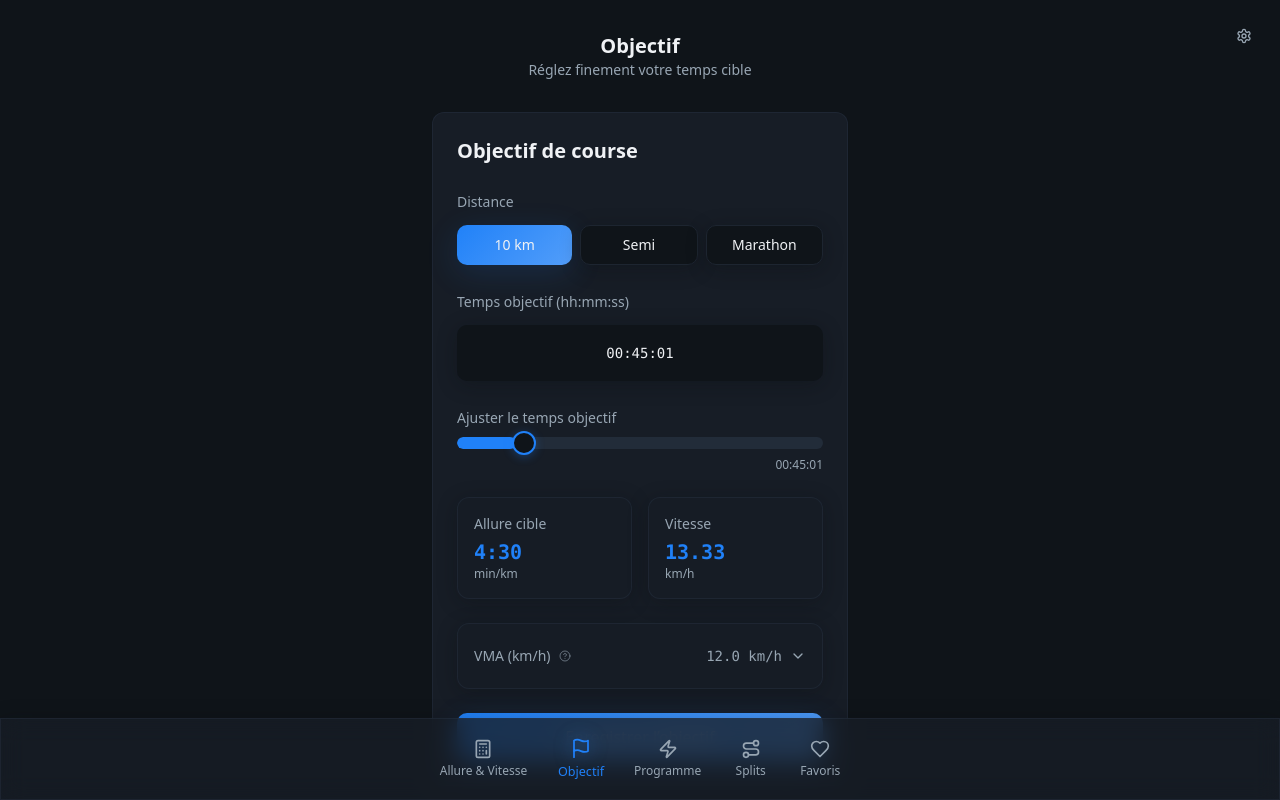
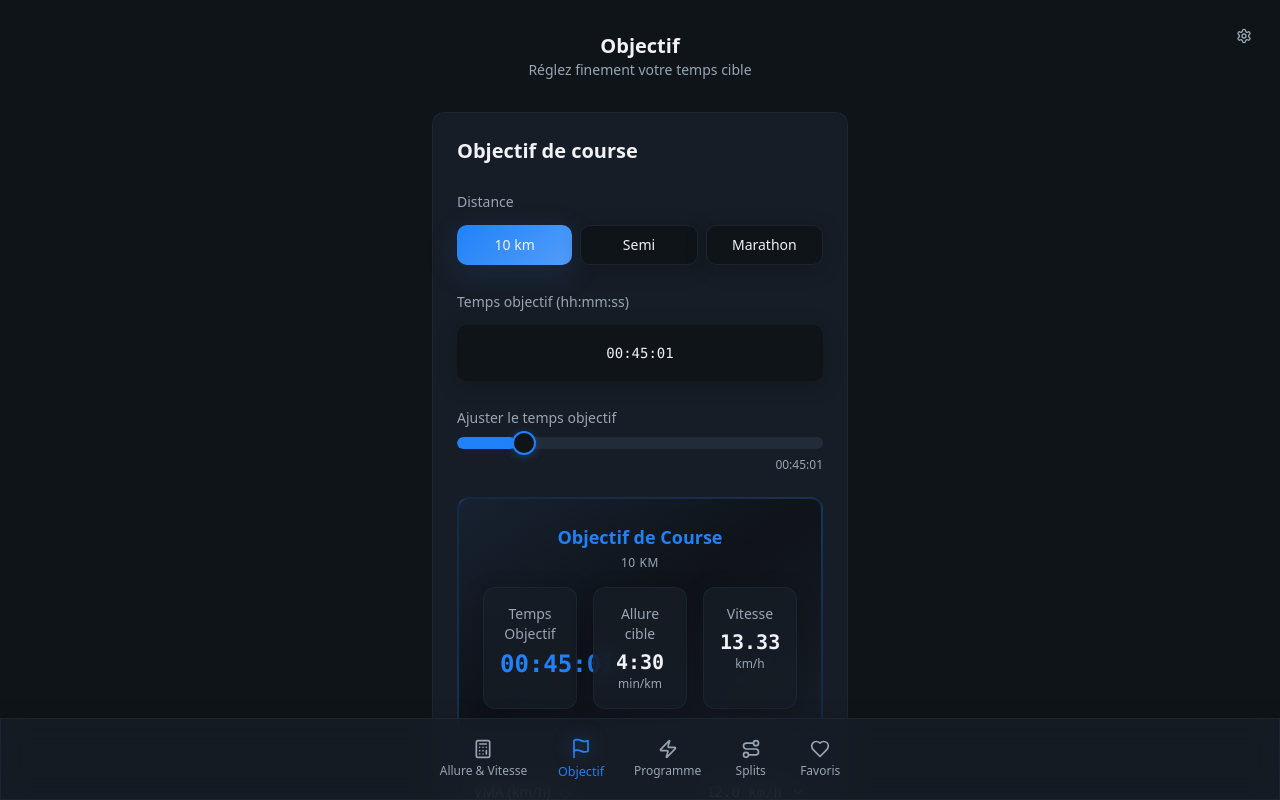
Before and after one commit to WintsDee/Paceo, a React (Vite) app: page / in a window 1280 px wide. Both pictures are taken after a click on the button "Objectif". Shown: the top 800 px of the page. Built offline with nearby package versions, Linux system fonts and the light colour scheme.

Commit message:
Refactor: Improve objective display and transitions
Improve the visibility of the target time in the objective tab by applying styling similar to other tabs.
Add the missing transition animation to the Program tab for a consistent user experience.

```diff
--- a/src/components/calculator/RaceGoalCalculator.tsx
+++ b/src/components/calculator/RaceGoalCalculator.tsx
@@ -223,17 +223,30 @@ export const RaceGoalCalculator = ({ isMetric, speedValue, onSpeedChange, onSave
           </div>
         )}
 
-        {/* Results display - always derived from global speed */}
-        <div className="grid grid-cols-2 gap-4">
+        {/* Results display - enhanced visibility */}
+        <div className="border-2 border-primary/20 bg-gradient-to-br from-primary/5 via-background to-secondary/5 rounded-lg p-6">
+          <div className="text-center mb-4">
+            <h3 className="text-lg font-semibold text-primary mb-1">Objectif de Course</h3>
+            <div className="text-xs text-muted-foreground uppercase tracking-wider">{race.label}</div>
+          </div>
+
+          <div className="grid grid-cols-1 md:grid-cols-3 gap-4 text-center">
+            <div className="glass-card p-4 rounded-lg">
+              <div className="text-sm text-muted-foreground mb-1">Temps Objectif</div>
+              <div className="text-2xl font-bold mono-numbers text-primary">{targetTime}</div>
+            </div>
+
             <div className="glass-card p-4 rounded-lg">
               <div className="text-sm text-muted-foreground mb-1">Allure cible</div>
-            <div className="text-xl font-semibold mono-numbers text-primary">{pace}</div>
+              <div className="text-xl font-semibold mono-numbers text-foreground">{pace}</div>
               <div className="text-xs text-muted-foreground">{isMetric ? 'min/km' : 'min/mi'}</div>
             </div>
+
             <div className="glass-card p-4 rounded-lg">
               <div className="text-sm text-muted-foreground mb-1">Vitesse</div>
-            <div className="text-xl font-semibold mono-numbers text-primary">{speedDisplay}</div>
+              <div className="text-xl font-semibold mono-numbers text-foreground">{speedDisplay}</div>
               <div className="text-xs text-muted-foreground">{isMetric ? 'km/h' : 'mph'}</div>
+            </div>
           </div>
         </div>
 
--- a/src/components/screens/ProgramScreen.tsx
+++ b/src/components/screens/ProgramScreen.tsx
@@ -17,6 +17,7 @@ interface ProgramScreenProps {
   isMetric: boolean;
   speedValue: number;
   vmaValue?: number;
+  index?: number; // For staggered animations
 }
 
 interface TrainingSession {
@@ -223,7 +224,7 @@ const usePaceZones = (goalSpeed: number, distance: string, level: string, vma?:
   }, [goalSpeed, distance, level, vma]);
 };
 
-export const ProgramScreen = React.memo(({ isMetric, speedValue, vmaValue }: ProgramScreenProps) => {
+export const ProgramScreen = React.memo(({ isMetric, speedValue, vmaValue, index = 0 }: ProgramScreenProps) => {
   const { t, language } = useLanguage();
   const [sessionsPerWeek, setSessionsPerWeek] = useLocalStorage<number>("program-sessions-week", 3);
   const [weeksBeforeRace, setWeeksBeforeRace] = useLocalStorage<number>("program-weeks-before", 12);
@@ -657,7 +658,7 @@ export const ProgramScreen = React.memo(({ isMetric, speedValue, vmaValue }: Pro
   }
 
   return (
-    <div className="space-y-6 pb-20 animate-fade-in">
+    <div className="space-y-6 pb-20 animate-fade-in-up" style={{ animationDelay: `${index * 0.1}s` }}>
       {/* Header */}
       <div className="relative text-center py-2">
         <h2 className="text-xl font-semibold">{t("Programme")}</h2>
@@ -665,7 +666,7 @@ export const ProgramScreen = React.memo(({ isMetric, speedValue, vmaValue }: Pro
       </div>
 
       {/* Sticky Controls Header */}
-      <Card className="glass-card p-4 sticky top-0 z-10">
+      <Card className="glass-card p-4 sticky top-0 z-10 animate-scale-in" style={{ animationDelay: `${index * 0.1 + 0.1}s` }}>
         <div className="flex items-center justify-between gap-4">
           {/* Sessions per week */}
           <div className="flex items-center gap-2">
@@ -810,13 +811,16 @@ export const ProgramScreen = React.memo(({ isMetric, speedValue, vmaValue }: Pro
 
       {/* Weekly Program */}
       <div className="space-y-3">
-        {program.map((week) => (
+        {program.map((week, weekIndex) => (
           <Collapsible
             key={week.week}
             open={expandedWeeks.has(week.week)}
             onOpenChange={() => toggleWeekExpansion(week.week)}
           >
-            <Card className="glass-card">
+            <Card
+              className="glass-card animate-fade-in-up hover-scale transition-smooth"
+              style={{ animationDelay: `${index * 0.1 + 0.5 + weekIndex * 0.05}s` }}
+            >
               <CollapsibleTrigger className="w-full p-4 text-left">
                 <div className="flex items-center justify-between">
                   <div className="flex items-center gap-3">
@@ -841,7 +845,11 @@ export const ProgramScreen = React.memo(({ isMetric, speedValue, vmaValue }: Pro
 
               <CollapsibleContent className="space-y-3 pt-4">
                 {week.sessions.map((session, sessionIndex) => (
-                  <div key={sessionIndex} className="glass-card p-3 rounded-lg">
+                  <div
+                    key={sessionIndex}
+                    className="glass-card p-3 rounded-lg animate-fade-in transition-smooth hover:bg-secondary/10"
+                    style={{ animationDelay: `${index * 0.1 + 0.6 + weekIndex * 0.05 + sessionIndex * 0.02}s` }}
+                  >
                     <div className="flex items-start justify-between gap-3">
                       <div className="flex-1">
                         <div className="flex items-center gap-2 mb-2">
--- a/src/pages/Index.tsx
+++ b/src/pages/Index.tsx
@@ -90,6 +90,7 @@ const Index = () => {
           <ProgramScreen
             isMetric={isMetric}
             speedValue={speedValue}
+            index={3}
             vmaValue={(() => {
               try {
                 const vma = window.localStorage.getItem("pace-calc-vma");
```
Lines whose indentation alone changed are shown as unchanged.
